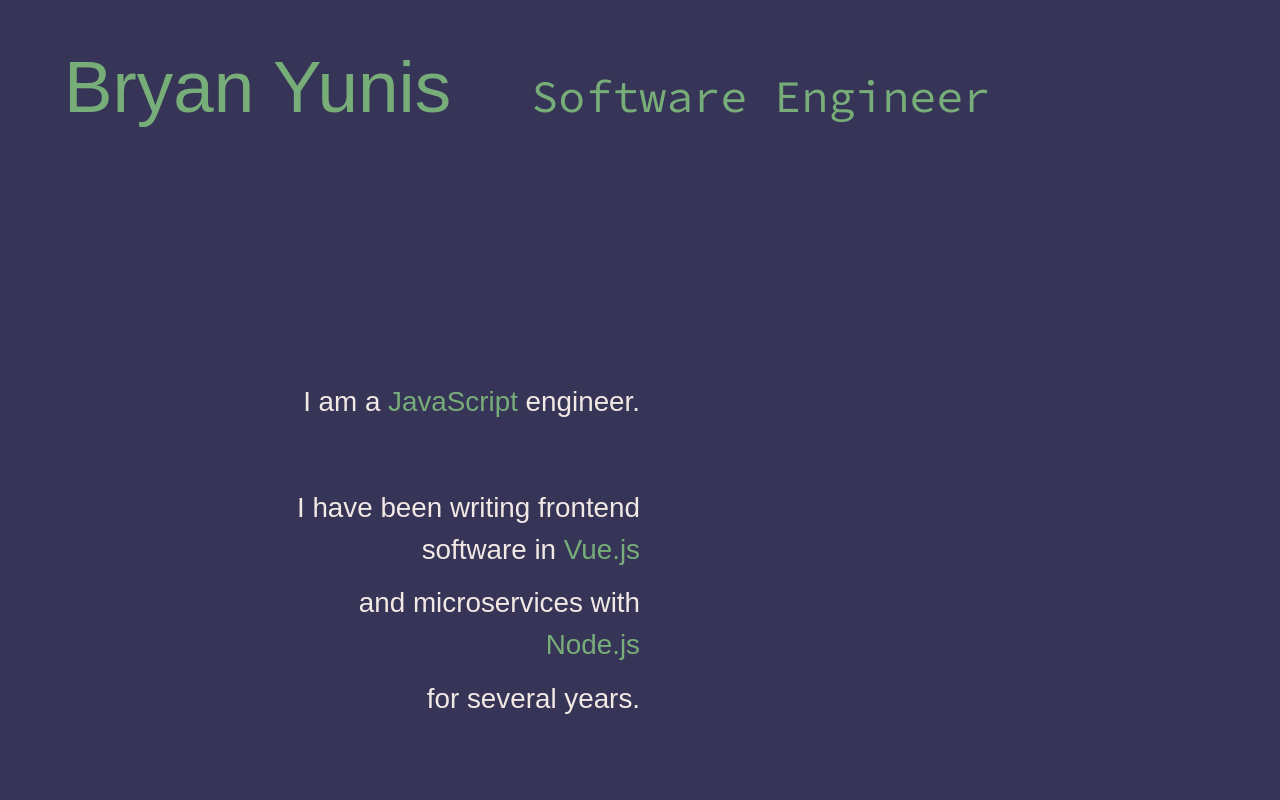
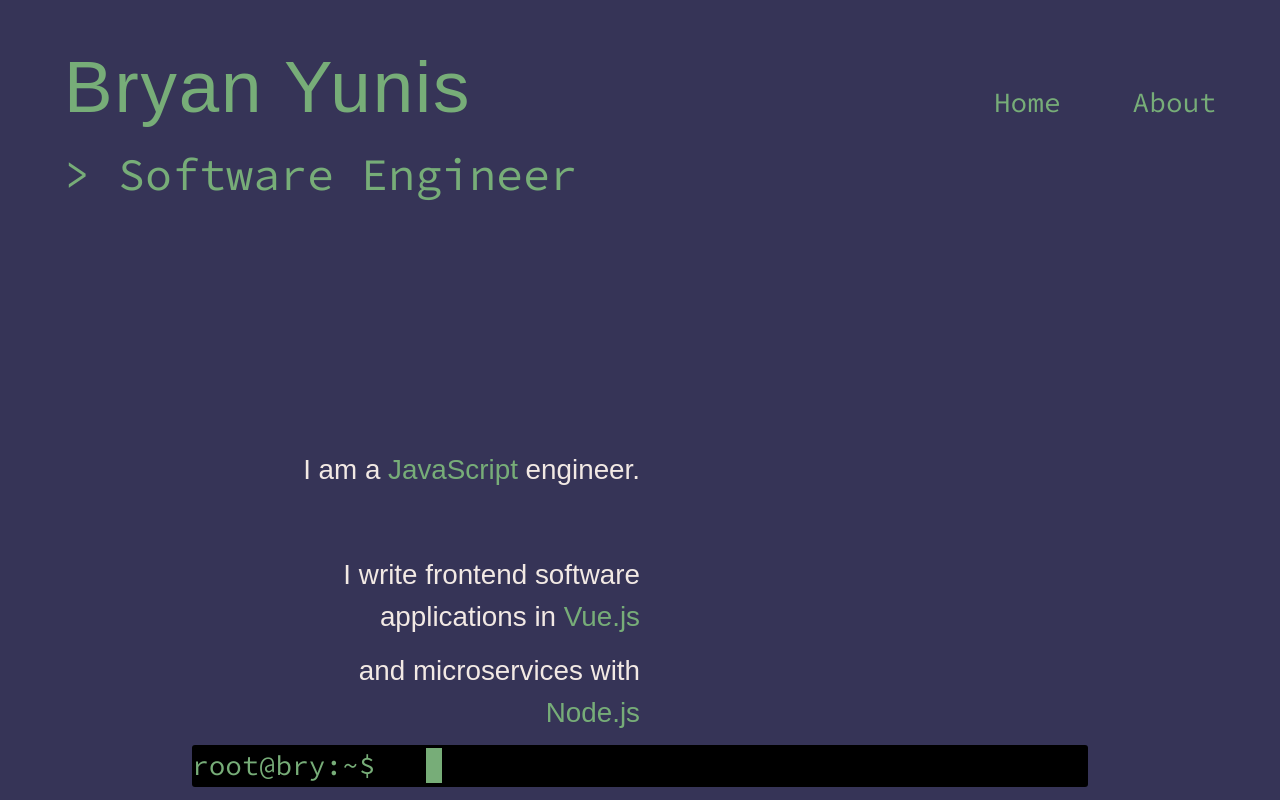
Before and after one commit to bry-an/portfolio-v2, a Vue app: page / in a window 1280 px wide. Built offline with nearby package versions, Linux system fonts and the light colour scheme.

Commit message:
add terminal

```diff
--- a/src/App.vue
+++ b/src/App.vue
@@ -1,5 +1,5 @@
 <template>
-  <div id="wrapper">
+  <div class="wrapper">
     <Header />
     <router-view />
   </div>
@@ -21,7 +21,7 @@
 @import '@/assets/bry.scss';
 @import url('https://fonts.googleapis.com/css2?family=Source+Code+Pro:wght@400;500;700&display=swap');
 
-#wrapper {
+.wrapper {
   background-color: $bry-dark-sky;
   width: 100vw;
   height: 100vh;
--- a/src/assets/bry.scss
+++ b/src/assets/bry.scss
@@ -10,7 +10,6 @@
 
 h1 {
     font-size: 9.101vmin;
-    padding: 2rem 0;
 }
 h2 {
     font-size: 7.625vmin;
--- a/src/components/Header.vue
+++ b/src/components/Header.vue
@@ -1,7 +1,21 @@
 <template>
-  <div class="header">
-    <h1>Bryan Yunis</h1>
-    <h3>Software Engineer</h3>
+  <div class="header flex justify-between items-baseline">
+    <div>
+      <div class="header-name tracking-wide">
+        Bryan Yunis
+      </div>
+      <div class="header-title">
+        > Software Engineer
+      </div>
+    </div>
+    <div class="flex justify-center items-end nav-box">
+      <div class="mr-16">
+        Home
+      </div>
+      <div class="ml-2">
+        About
+      </div>
+    </div>
   </div>
 </template>
 
@@ -18,14 +32,31 @@
   color: $bry-andes;
   width: 90%;
   margin: auto;
-    padding-top: 2rem;
-    h1 {
-        display: inline;
-        margin-right: 5rem;
-    }
-    h3 {
-        display: inline;
-        font-family: 'Source Code Pro';
-    }
+  padding-top: 2rem;
+  .header-name {
+    font-size: 9.101vmin;
+  }
+  .header-title {
+    font-family: 'Source Code Pro';
+    font-size: 5.625vmin;
+  }
+  .cursor {
+    display: inline-block;
+    animation: blinking 1s linear infinite;
+    color: transparent;
+    background-color: $bry-andes;
+  }
+  .nav-box {
+    font-family: 'Source Code Pro', monospace;
+    font-size: $font-large;
+  }
+}
+@keyframes blinking {
+  0% {
+    background-color: $bry-chalk;
+  }
+  100% {
+    background-color: $bry-andes;
+  }
 }
 </style>
--- a/src/components/Intro.vue
+++ b/src/components/Intro.vue
@@ -4,9 +4,8 @@
       I am a <span class="text-andes">JavaScript</span> engineer.
     </p>
     <p class="mt-16">
-        I have been writing frontend software in <span class="text-andes">Vue.js</span>
-        <span class="block my-3 indent"> and microservices with <span class="text-andes">Node.js</span></span>
-        <span class="block my-3 indent-2"> for several years.</span>
+      I write frontend software applications in <span class="text-andes">Vue.js</span>
+      <span class="block my-3 indent"> and microservices with <span class="text-andes">Node.js</span></span>
     </p>
   </div>
 </template>
--- /dev/null
+++ b/src/components/Terminal.vue
@@ -0,0 +1,51 @@
+<template>
+  <div class="terminal">
+    <label for="prompt">root@bry:~$</label>
+    <span
+      contenteditable="true"
+      type="text"
+      name="terminal"
+      v-bind="terminalInput"
+      class="terminal-input"
+    >
+      &nbsp;
+    </span>
+    <span class="block-cursor">&nbsp;</span>
+  </div>
+</template>
+
+<script>
+import { ref, watch } from 'vue'
+
+export default {
+  setup() {
+    const terminalInput = ref('')
+    watch(terminalInput, (newVal) => {
+      if (newVal === '') {
+        terminalInput.value = ' '
+      }
+    })
+    return {
+      terminalInput,
+    }
+  },
+}
+</script>
+
+<style lang="scss" scoped>
+@import '@/assets/bry.scss';
+
+.terminal {
+  font-family: 'Source Code Pro', monospace;
+  background-color: black;
+  color: $bry-andes;
+  border-radius: 3px;
+}
+.terminal-input {
+  caret-color: transparent;
+  background-color: black;
+}
+.block-cursor {
+  background-color: $bry-andes;
+}
+</style>
--- a/src/views/Home.vue
+++ b/src/views/Home.vue
@@ -1,18 +1,23 @@
 <template>
   <div class="home">
     <div class="intro-container">
-    <Intro />
+      <Intro />
+    </div>
+    <div>
+      <Terminal />
     </div>
   </div>
 </template>
 
 <script>
 import Intro from '../components/Intro.vue'
+import Terminal from '../components/Terminal.vue'
 
 export default {
   name: 'Home',
   components: {
     Intro,
+    Terminal,
   },
 }
 </script>
```
